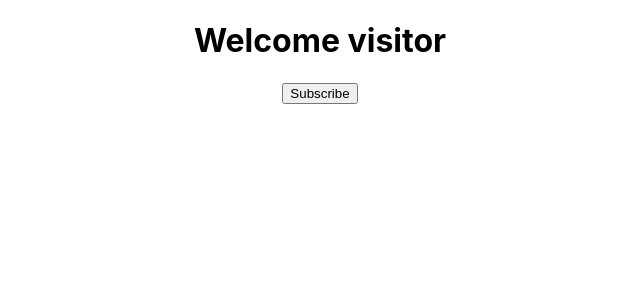
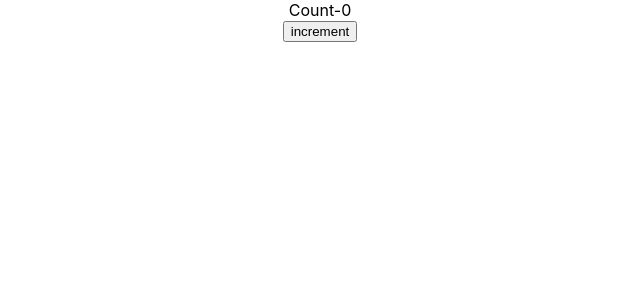
Before and after one commit to vibha-2601/react-course, a React (Create React App) app in the folder hello-world/: page / in a window 1280 px wide. Shown: the top 300 px of the page, without its empty margins (320-960 px from the left). Built offline with nearby package versions, Linux system fonts and the light colour scheme.

Commit message:
setState method

```diff
--- a/hello-world/src/App.js
+++ b/hello-world/src/App.js
@@ -3,11 +3,13 @@
 import Greet from './Components/Greet'
 import Welcome from './Components/Welcome'
 import Message from './Components/Message'
+import Counter from './Components/Counter'
 
 function App() {
   return (
     <div className="App">
-      <Message />
+      <Counter />
+      {/* <Message /> */}
     {/* <Greet name="Robert" heroName="Batman">
       <p>This is a children props</p>
     </Greet>
--- /dev/null
+++ b/hello-world/src/Components/Counter.js
@@ -0,0 +1,45 @@
+import React, { Component } from 'react'
+
+export class Counter extends Component {
+
+    constructor(props) {
+      super(props)
+
+      this.state = {
+         count: 0
+      }
+    }
+
+    increment() {
+    //      this.setState({
+    //         count:this.state.count + 1
+    //     }, ()=>{console.log('callback value', this.state.count)})
+
+    // }
+
+    this.setState((prevState, props) => ({
+        count: prevState.count + 1
+    }))
+    console.log(this.state.count)
+    }
+
+    incrementFive(){
+        this.increment()
+        this.increment()
+        this.increment()
+        this.increment()
+        this.increment()
+
+    }
+
+  render() {
+    return (
+      <div>
+        <div>Count-{this.state.count}</div>
+        <button onClick={()=>this.incrementFive()}>increment</button>
+      </div>
+    )
+  }
+}
+
+export default Counter
```
